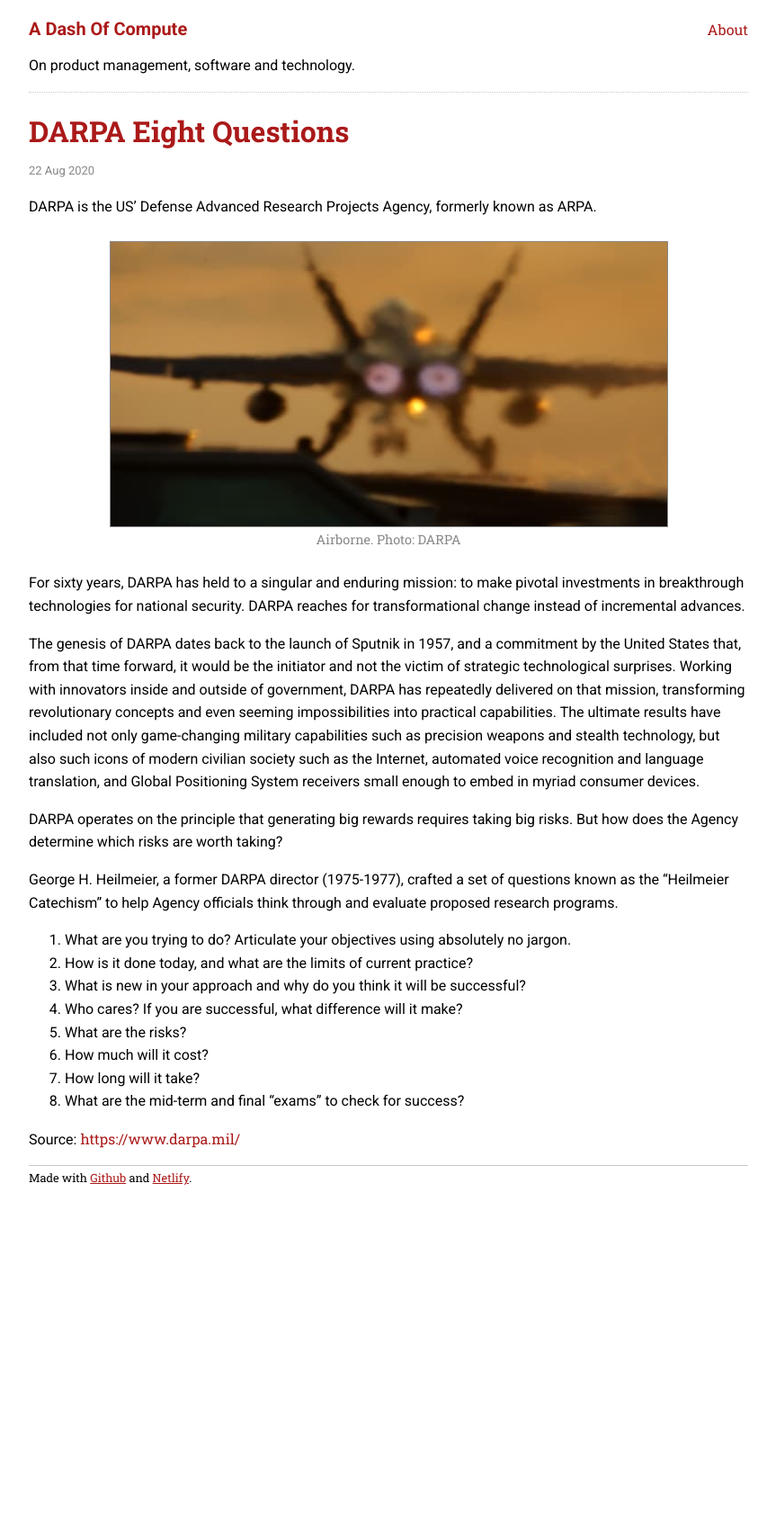
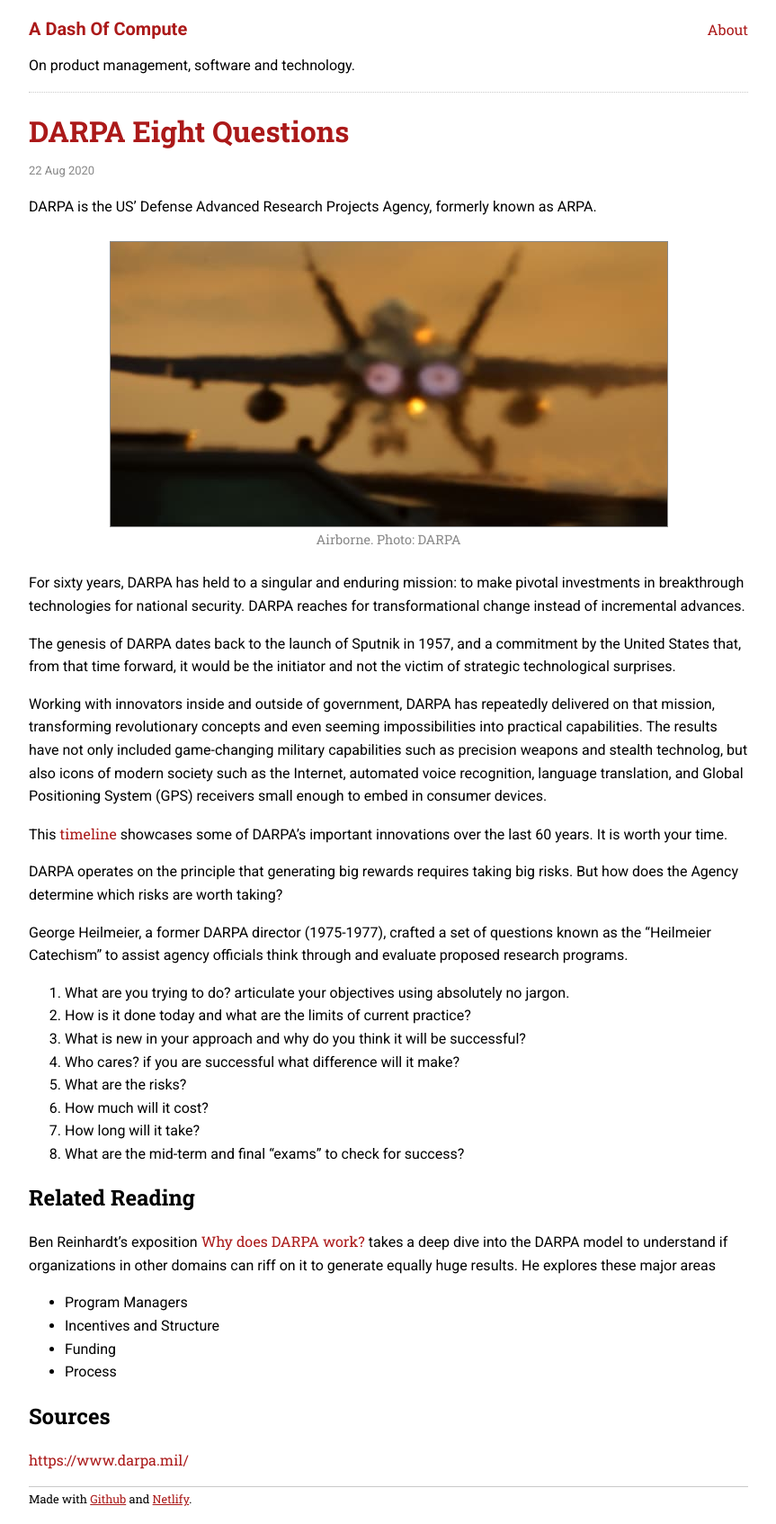
Before and after one commit to sautee/sautee.github.io, a Jekyll site: the page built from _posts/2020-08-22-the-heilmeier-catechism.md, in a window 1280 px wide. Shown: the whole page at 90% size, without its empty margins (208-1071 px from the left). Built offline with Jekyll 4.4.1, drawn with Linux system fonts in a browser that asks for light colours; before the commit the page ends 1337 px from its top, so only the background shows below that.

Commit message:
Update 2020-08-22-the-heilmeier-catechism.md

```diff
--- a/_posts/2020-08-22-the-heilmeier-catechism.md
+++ b/_posts/2020-08-22-the-heilmeier-catechism.md
@@ -14,19 +14,32 @@ DARPA is the US' Defense Advanced Research Projects Agency, formerly known as AR
 
 For sixty years, DARPA has held to a singular and enduring mission: to make pivotal investments in breakthrough technologies for national security. DARPA reaches for transformational change instead of incremental advances.
 
-The genesis of DARPA dates back to the launch of Sputnik in 1957, and a commitment by the United States that, from that time forward, it would be the initiator and not the victim of strategic technological surprises. Working with innovators inside and outside of government, DARPA has repeatedly delivered on that mission, transforming revolutionary concepts and even seeming impossibilities into practical capabilities. The ultimate results have included not only game-changing military capabilities such as precision weapons and stealth technology, but also such icons of modern civilian society such as the Internet, automated voice recognition and language translation, and Global Positioning System receivers small enough to embed in myriad consumer devices.
+The genesis of DARPA dates back to the launch of Sputnik in 1957, and a commitment by the United States that, from that time forward, it would be the initiator and not the victim of strategic technological surprises.
+
+Working with innovators inside and outside of government, DARPA has repeatedly delivered on that mission, transforming revolutionary concepts and even seeming impossibilities into practical capabilities. The results have not only included game-changing military capabilities such as precision weapons and stealth technolog, but also icons of modern society such as the Internet, automated voice recognition, language translation, and Global Positioning System (GPS) receivers small enough to embed in consumer devices.
+
+This [timeline](https://www.darpa.mil/Timeline/index) showcases some of DARPA's important innovations over the last 60 years. It is worth your time.
 
 DARPA operates on the principle that generating big rewards requires taking big risks. But how does the Agency determine which risks are worth taking?
 
-George H. Heilmeier, a former DARPA director (1975-1977), crafted a set of questions known as the "Heilmeier Catechism" to help Agency officials think through and evaluate proposed research programs.
+George Heilmeier, a former DARPA director (1975-1977), crafted a set of questions known as the "Heilmeier Catechism" to assist agency officials think through and evaluate proposed research programs.
 
-1. What are you trying to do? Articulate your objectives using absolutely no jargon.
-2. How is it done today, and what are the limits of current practice?
+1. What are you trying to do? articulate your objectives using absolutely no jargon.
+2. How is it done today and what are the limits of current practice?
 3. What is new in your approach and why do you think it will be successful?
-4. Who cares? If you are successful, what difference will it make?
+4. Who cares? if you are successful what difference will it make?
 5. What are the risks?
 6. How much will it cost?
 7. How long will it take?
 8. What are the mid-term and final “exams” to check for success?
 
-Source: <https://www.darpa.mil/>
+## Related Reading
+Ben Reinhardt's exposition [Why does DARPA work?](https://benjaminreinhardt.com/wddw#riffing_on_the_arpa_model_mini) takes a deep dive into the DARPA model to understand if organizations in other domains can riff on it to generate equally huge results. He explores these major areas
+
+- Program Managers
+- Incentives and Structure
+- Funding
+- Process
+
+## Sources
+<https://www.darpa.mil/>
```
